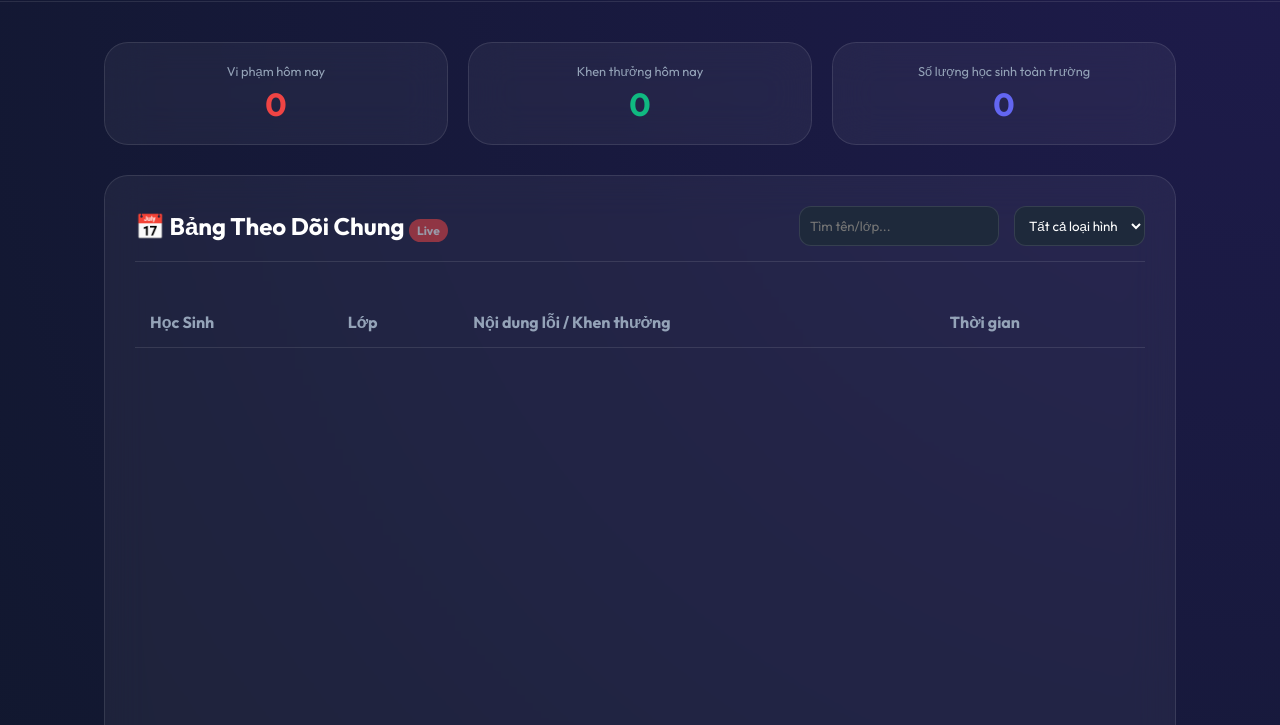
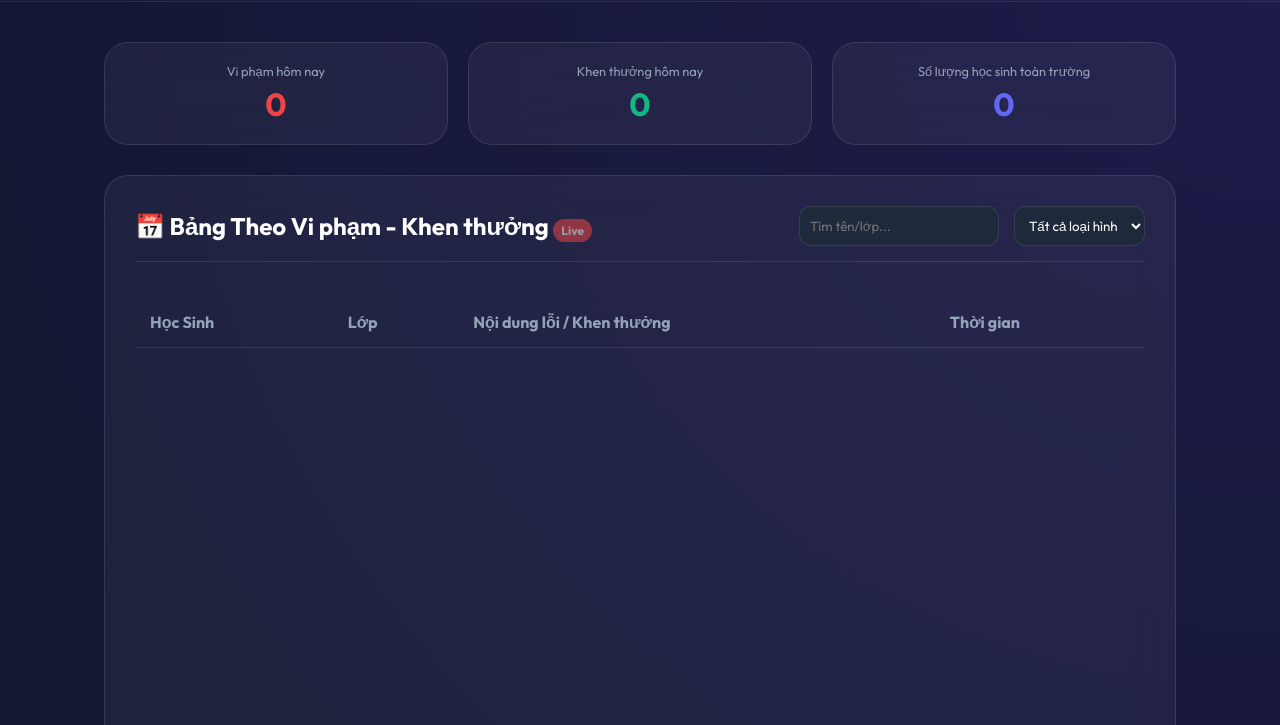
Before and after one commit to thptlehongphong/thptlehongphong.github.io, a plain HTML site: page index.html in a window 1280 px wide. Shown: the part 75-800 px from the top of the page. Drawn offline with Linux system fonts and the light colour scheme; no server answers.

Commit message:
Update index.html

```diff
--- a/index.html
+++ b/index.html
@@ -438,7 +438,7 @@
         <!-- Section 1: History (Violations) -->
         <div class="card" style="margin-bottom: 40px; min-height: 600px;">
             <div style="display: flex; justify-content: space-between; align-items: center; margin-bottom: 25px; border-bottom: 1px solid var(--glass-border); padding-bottom: 15px;">
-                <h2 style="font-size: 1.5rem;">📅 Bảng Theo Dõi Chung <span class="live-tag">Live</span></h2>
+                <h2 style="font-size: 1.5rem;">📅 Bảng Theo Vi phạm - Khen thưởng <span class="live-tag">Live</span></h2>
                 <div style="display: flex; gap: 15px;">
                     <input type="text" id="filterName" placeholder="Tìm tên/lớp..." style="width: 200px; padding: 10px; border-radius: 12px; background: #1e293b; border: 1px solid var(--glass-border); color: white;" oninput="applyFilters()">
                     <select id="filterType" style="padding: 10px; border-radius: 12px; background: #1e293b; border: 1px solid var(--glass-border); color: white;" onchange="applyFilters()">
```
